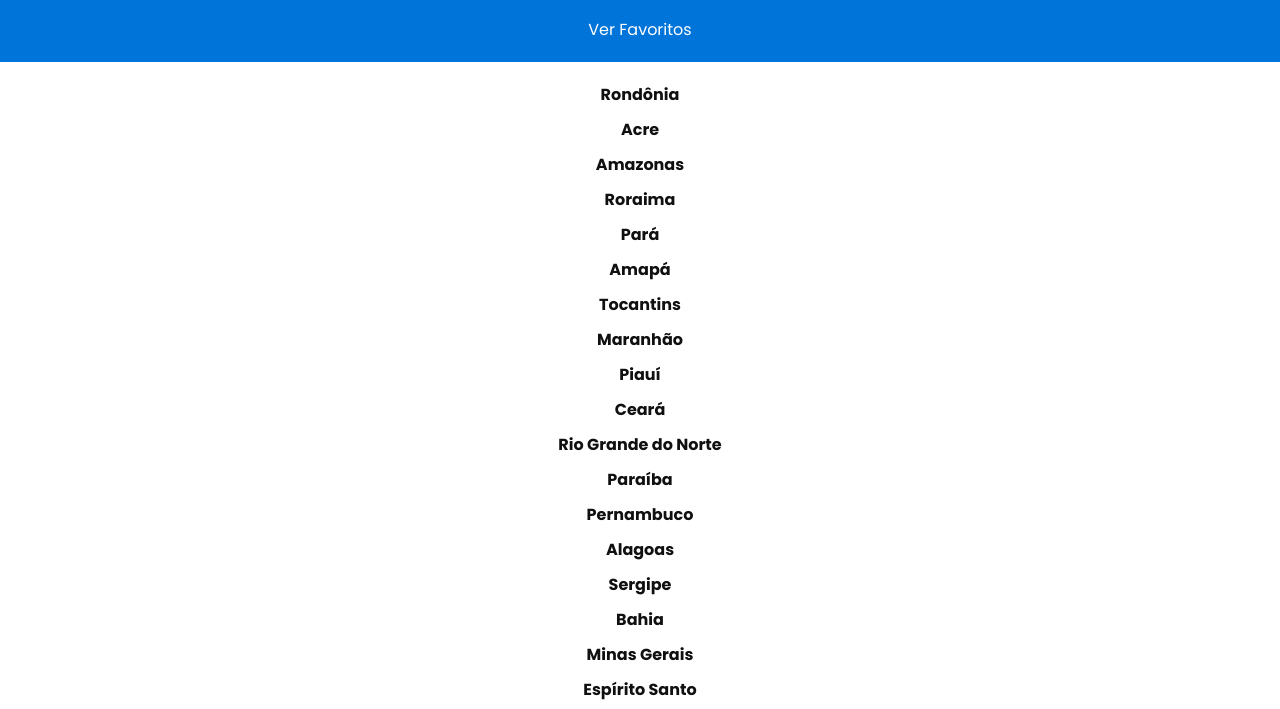
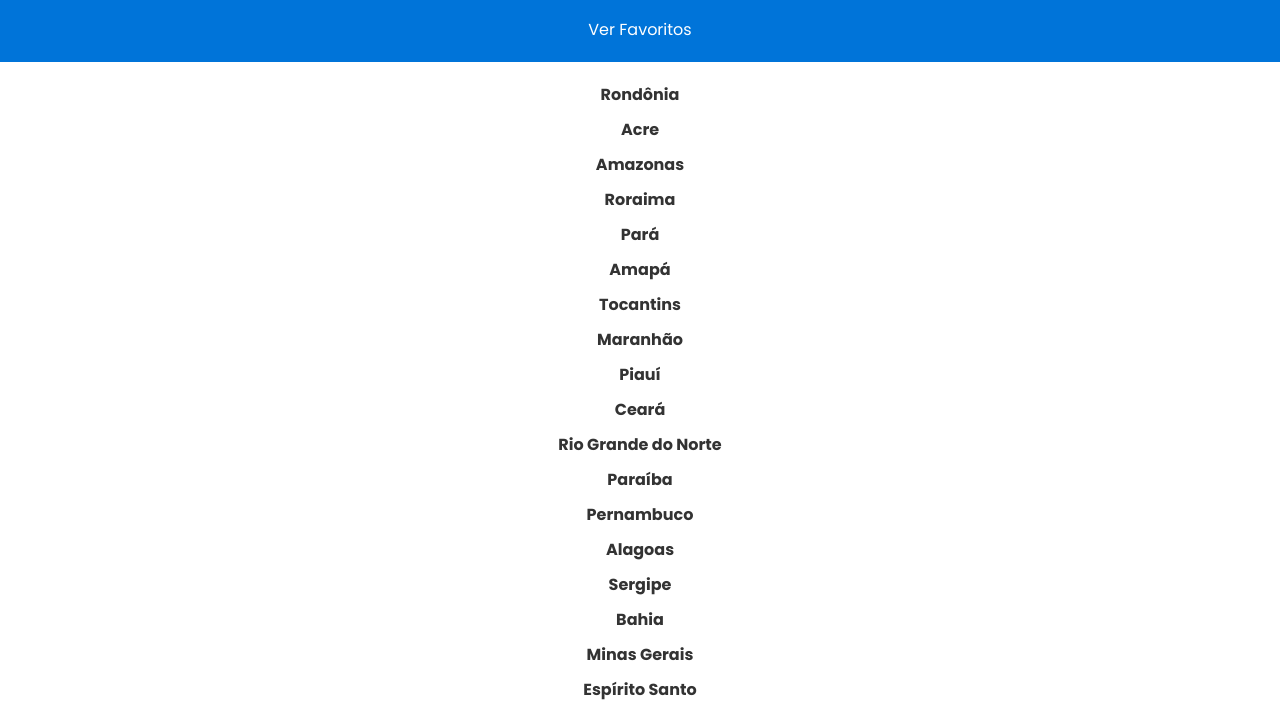
Before and after one commit to zWesleyDavid/PROVA_PW, a plain HTML site: page index.html in a window 1280 px wide. Shown: the part 71-780 px from the top of the page. Drawn offline with Linux system fonts and the light colour scheme.

Commit message:
socorro Deus

```diff
--- a/favoritos/style.css
+++ b/favoritos/style.css
@@ -40,9 +40,10 @@ main {
 
 #centro a {
     text-decoration: none;
-    color: #101010;
+    color: #333;
     font-weight: bold;
 }
+
 
 #footerzin {
     padding: 40px;
--- a/styles.css
+++ b/styles.css
@@ -40,8 +40,13 @@ main {
 
 #centro a {
     text-decoration: none;
-    color: #101010;
+    color: #333;
     font-weight: bold;
+}
+
+#centro a:hover{
+    cursor: pointer;
+    opacity: 0.8;
 }
 
 #footerzin {
```
Also changed, not shown: municipio/ro/style.css (+6 -1 lines).
